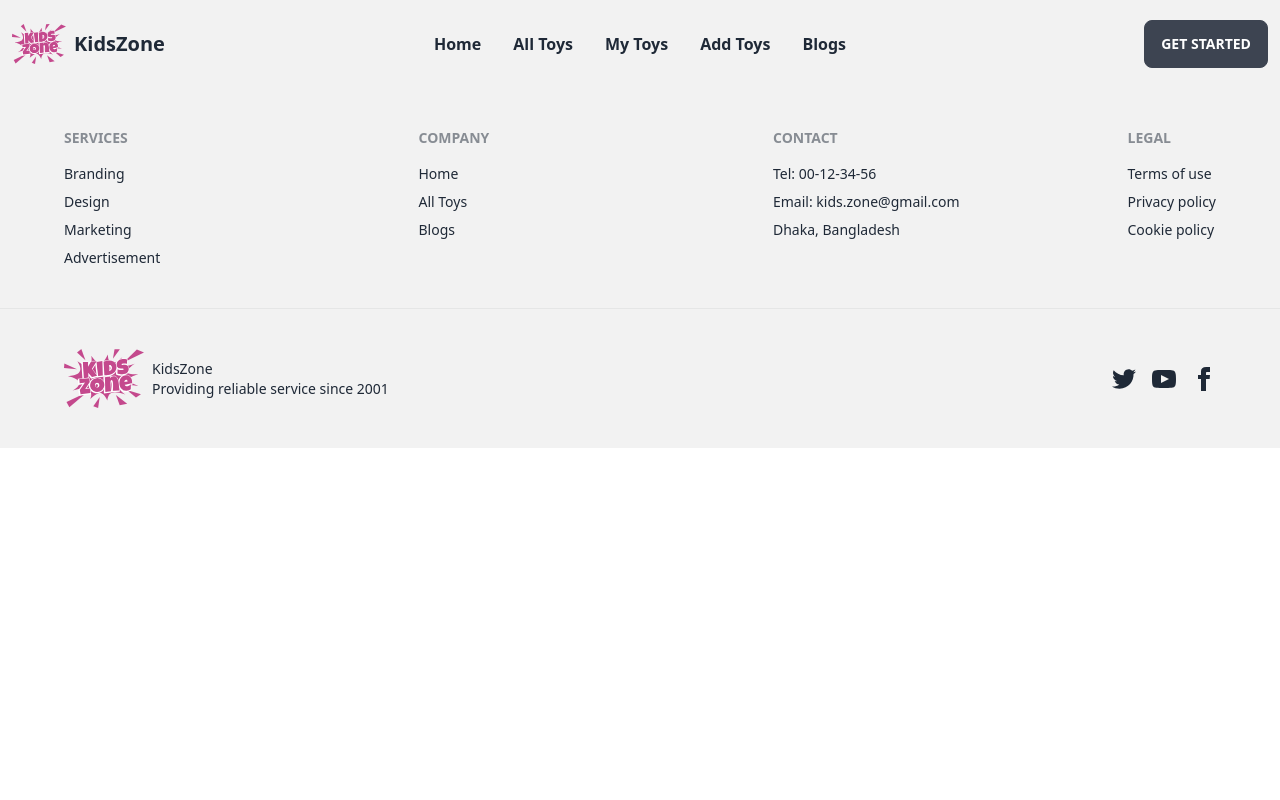
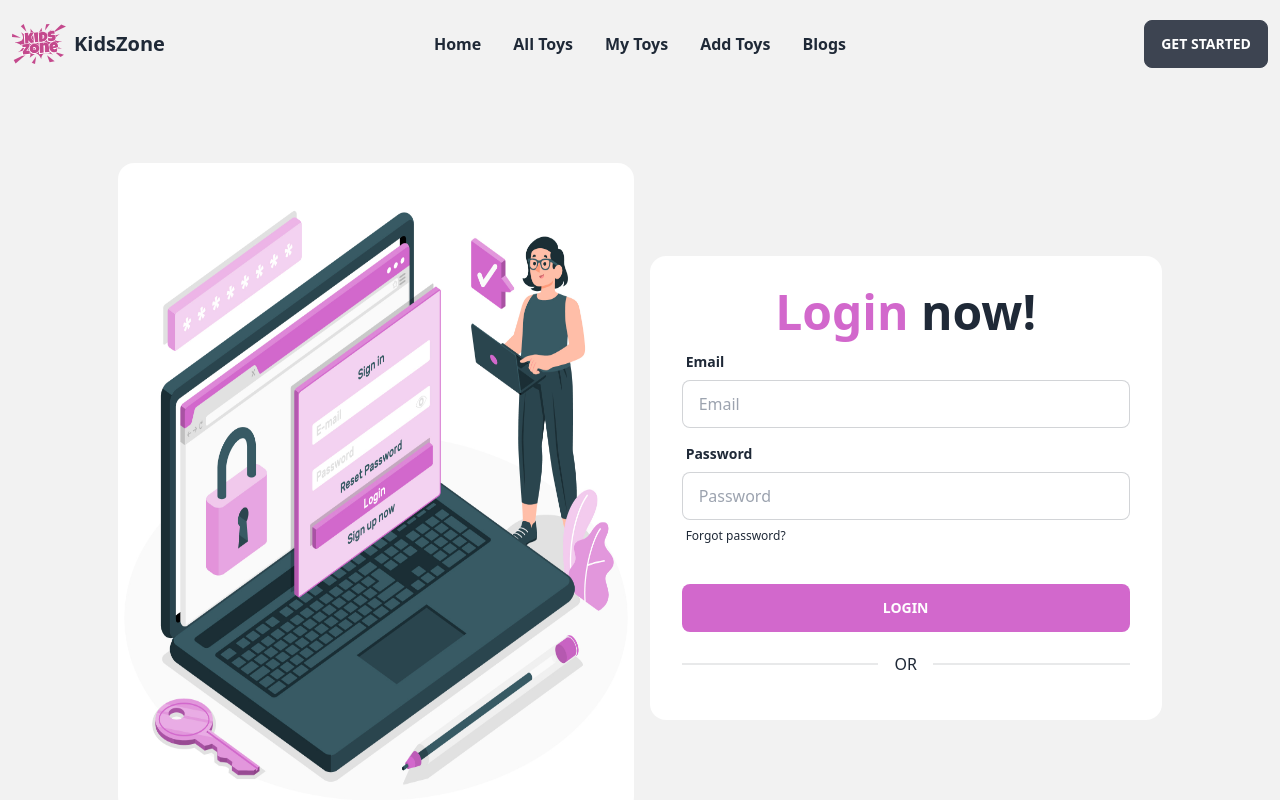
Before and after one commit to Hridhyapaul/KidsZone-Client, a React (Vite) app: page /login in a window 1280 px wide. Shown: the top 800 px of the page. Built offline with nearby package versions, Linux system fonts and the light colour scheme.

Commit message:
Created Login page

```diff
--- a/src/Layouts/LoginPage/Login.jsx
+++ b/src/Layouts/LoginPage/Login.jsx
@@ -1,9 +1,44 @@
-// import image from '../../../public/images/login.jpg'
+import image from '../../../public/images/login.jpg'
 
 const Login = () => {
     return (
         <div>
-
+            <div className="hero min-h-screen bg-base-200">
+                <div className="hero-content flex-col lg:flex-row">
+                    <div className="w-[45%] text-center lg:text-left">
+                        <img className='h-[650px] rounded-2xl w-[800px]' src={image} alt="" />
+                    </div>
+                    <div className="card flex-shrink-0 w-[45%] max-w-lg bg-base-100">
+                        <div className="card-body">
+                            <h1 className="text-5xl font-bold text-center"><span className='text-[#D268CC]'>Login</span> now!</h1>
+                            {/* Email input */}
+                            <div className="form-control">
+                                <label className="label">
+                                    <span className="label-text font-bold">Email</span>
+                                </label>
+                                <input type="email" placeholder="Email" className="input input-bordered" />
+                            </div>
+                            {/* Password input */}
+                            <div className="form-control">
+                                <label className="label">
+                                    <span className="label-text font-bold">Password</span>
+                                </label>
+                                <input type="password" placeholder="Password" className="input input-bordered" />
+                                <label className="label">
+                                    <a href="#" className="label-text-alt link link-hover">Forgot password?</a>
+                                </label>
+                            </div>
+                            <div className="form-control mt-6">
+                                <button className="btn btn-primary bg-[#D268CC] hover:bg-[#bd5cb8] border-0">Login</button>
+                            </div>
+                            {/* Divider */}
+                            <div className="flex flex-col w-full border-opacity-50">
+                                <div className="divider">OR</div>
+                            </div>
+                        </div>
+                    </div>
+                </div>
+            </div>
         </div>
     );
 };
```
